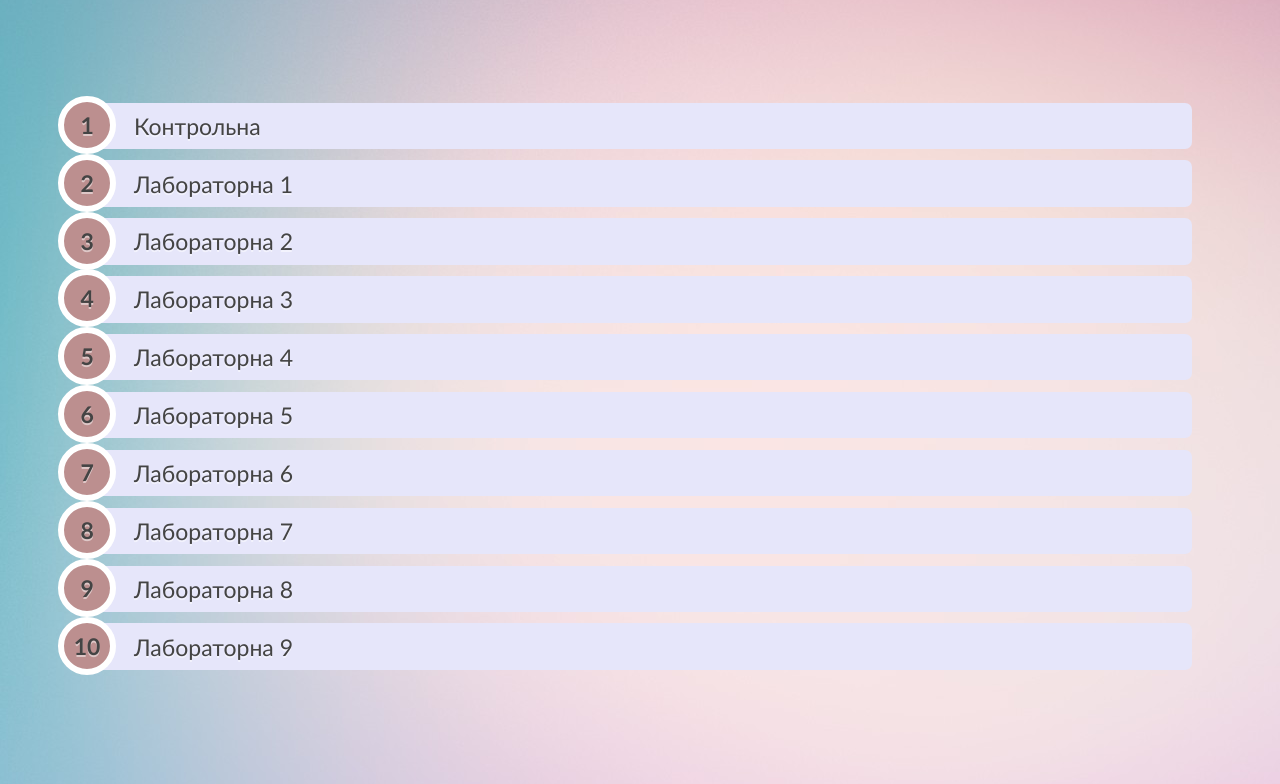
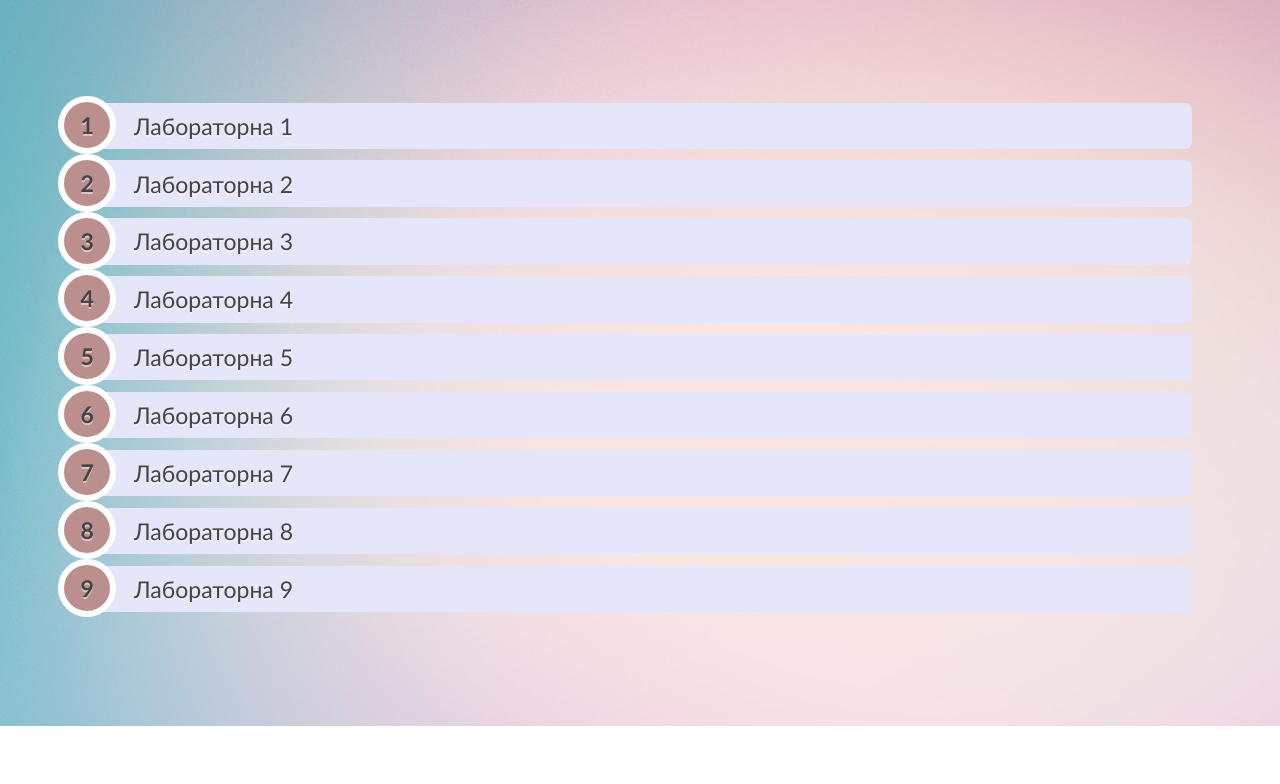
Before and after one commit to yaremii/yaremii.github.io, a plain HTML site: page index.html in a window 1280 px wide. Shown: the part 140-924 px from the top of the page. After the commit the page ends 866 px from the top, so only its background shows below. Drawn offline with Linux system fonts and the light colour scheme.

Commit message:
Update index.html

```diff
--- a/index.html
+++ b/index.html
@@ -7,7 +7,7 @@
 <br>
 <h1 align="center" class="title">Лабораторні роботи Яремій Ані</h1>
 <ul class="rounded">
-  <li><a href="KR/index_yaremii.html">Контрольна</a></li>
+
   <li><a href="Lab1/result_yaremii_1/index.html">Лабораторна 1</a></li>
   <li><a href="Lab2/result_yaremii_2/index.html">Лабораторна 2</a></li>
   <li><a href="Lab3/result_yaremii_3/index.html">Лабораторна 3</a></li>
```
